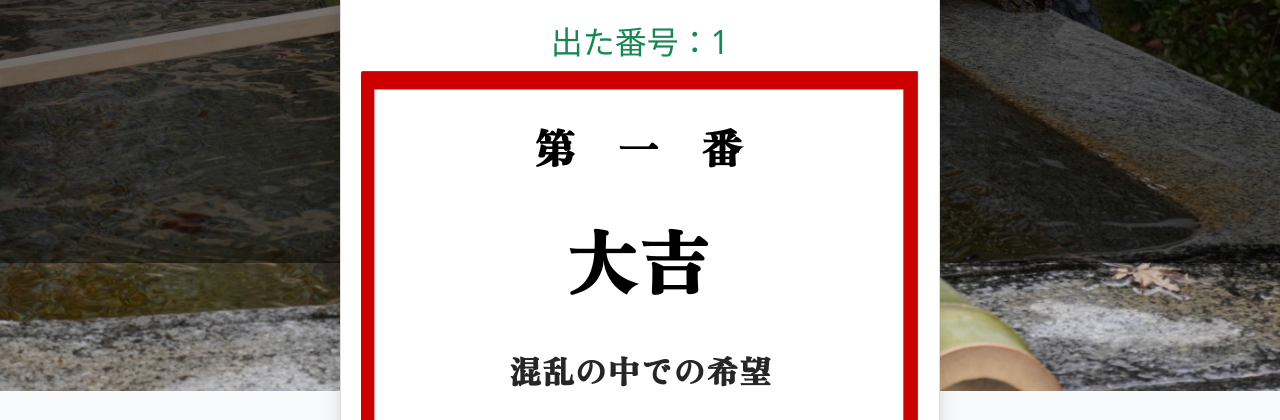
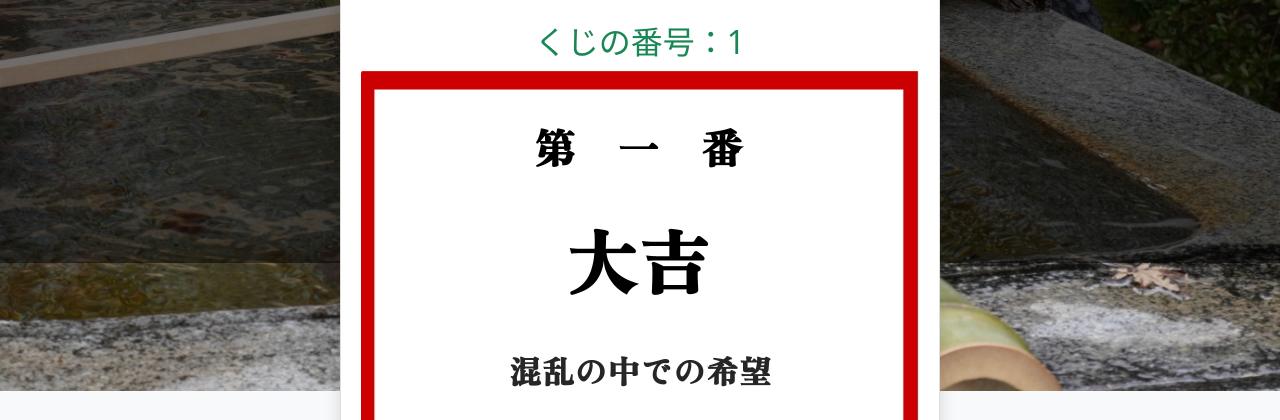
Before and after one commit to Piyachetnoy/Omikuji_HackU2024, a Flask app: template templates/result.html in a window 1280 px wide. Shown: the part 537-957 px from the top of the page. Run offline with Flask 3, Linux system fonts and the light colour scheme; the template is opened without the code that fills it: most values are stand-ins (such as "Sample title", 1, 10 or a date in 2020); some libraries are stand-ins or nearby versions.

Commit message:
subtle changes

```diff
--- a/templates/result.html
+++ b/templates/result.html
@@ -19,7 +19,7 @@
                 <div id="uploadedImage" class="mb-4 text-center">
                     <img src="{{name}}" class="img-fluid rounded" alt="Your uploaded picture">
                 </div>
-                <h2 class="text-success text-center" id="fortuneResult">出た番号：{{ number }}</h2>
+                <h2 class="text-success text-center" id="fortuneResult">くじの番号：{{ number }}</h2>
                 <div id="omikujiImage" class="mb-4 text-center">
                     <img src="static/images/img/omikuji/Omikuji{{number}}.jpg" class="img-fluid rounded" alt="Your uploaded picture">
                 </div>
```
